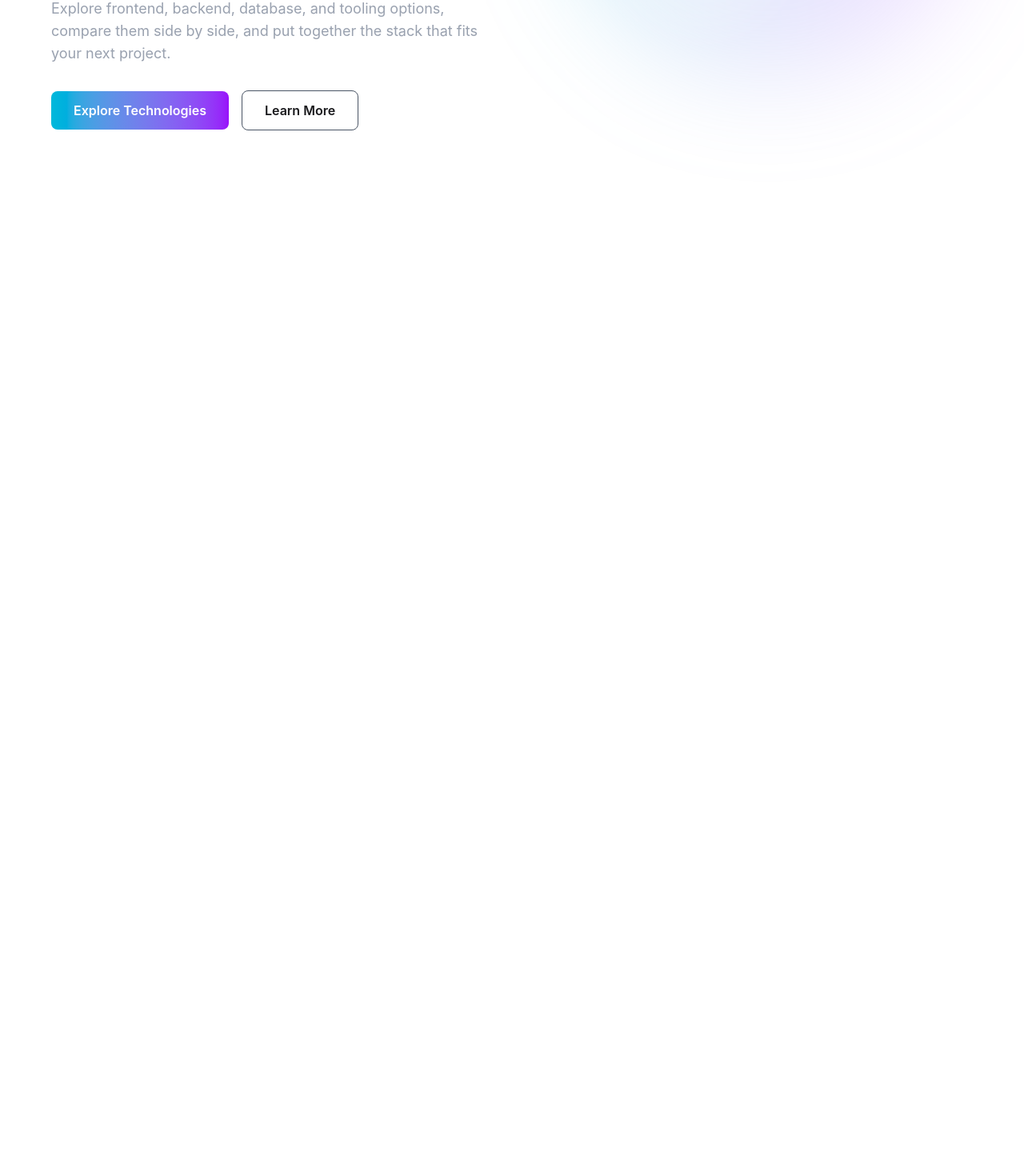
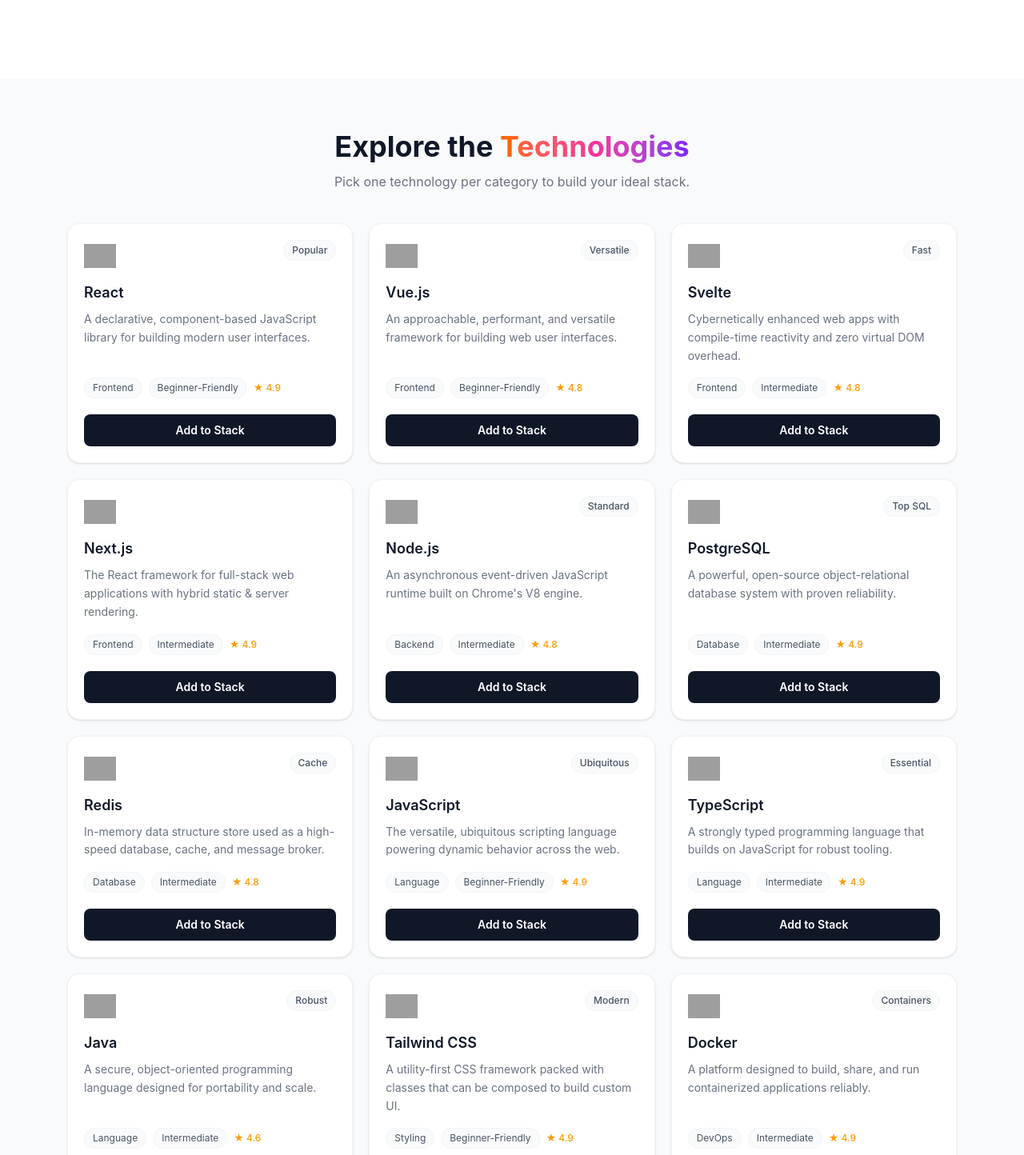
Before and after one commit to armani990/Assignment-005, a React (Vite) app: page / in a window 1280 px wide. Shown: the part 606-2050 px from the top of the page at 80% size. Before the commit the page ends 833 px from the top, so only its background shows below. Built offline with nearby package versions, Linux system fonts and the light colour scheme; grey boxes are pictures that could not be loaded.

Commit message:
card section add

```diff
--- a/package.json
+++ b/package.json
@@ -13,6 +13,7 @@
     "@tailwindcss/vite": "^4.3.3",
     "react": "^19.2.8",
     "react-dom": "^19.2.8",
+    "react-toastify": "^11.1.0",
     "tailwindcss": "^4.3.3"
   },
   "devDependencies": {
--- a/public/technologies.json
+++ b/public/technologies.json
@@ -0,0 +1,122 @@
+[
+  {
+    "id": "react",
+    "name": "React",
+    "category": "Frontend",
+    "description": "A declarative, component-based JavaScript library for building modern user interfaces.",
+    "icon": "https://cdn.jsdelivr.net/gh/devicons/devicon/icons/react/react-original.svg",
+    "rating": 4.9,
+    "difficulty": "Beginner-Friendly",
+    "badge": "Popular"
+  },
+  {
+    "id": "vue",
+    "name": "Vue.js",
+    "category": "Frontend",
+    "description": "An approachable, performant, and versatile framework for building web user interfaces.",
+    "icon": "https://cdn.jsdelivr.net/gh/devicons/devicon/icons/vuejs/vuejs-original.svg",
+    "rating": 4.8,
+    "difficulty": "Beginner-Friendly",
+    "badge": "Versatile"
+  },
+  {
+    "id": "svelte",
+    "name": "Svelte",
+    "category": "Frontend",
+    "description": "Cybernetically enhanced web apps with compile-time reactivity and zero virtual DOM overhead.",
+    "icon": "https://cdn.jsdelivr.net/gh/devicons/devicon/icons/svelte/svelte-original.svg",
+    "rating": 4.8,
+    "difficulty": "Intermediate",
+    "badge": "Fast"
+  },
+  {
+    "id": "nextjs",
+    "name": "Next.js",
+    "category": "Frontend",
+    "description": "The React framework for full-stack web applications with hybrid static & server rendering.",
+    "icon": "https://cdn.jsdelivr.net/gh/devicons/devicon/icons/nextjs/nextjs-original.svg",
+    "rating": 4.9,
+    "difficulty": "Intermediate",
+    "badge": null
+  },
+  {
+    "id": "nodejs",
+    "name": "Node.js",
+    "category": "Backend",
+    "description": "An asynchronous event-driven JavaScript runtime built on Chrome's V8 engine.",
+    "icon": "https://cdn.jsdelivr.net/gh/devicons/devicon/icons/nodejs/nodejs-original.svg",
+    "rating": 4.8,
+    "difficulty": "Intermediate",
+    "badge": "Standard"
+  },
+  {
+    "id": "postgresql",
+    "name": "PostgreSQL",
+    "category": "Database",
+    "description": "A powerful, open-source object-relational database system with proven reliability.",
+    "icon": "https://cdn.jsdelivr.net/gh/devicons/devicon/icons/postgresql/postgresql-original.svg",
+    "rating": 4.9,
+    "difficulty": "Intermediate",
+    "badge": "Top SQL"
+  },
+  {
+    "id": "redis",
+    "name": "Redis",
+    "category": "Database",
+    "description": "In-memory data structure store used as a high-speed database, cache, and message broker.",
+    "icon": "https://cdn.jsdelivr.net/gh/devicons/devicon/icons/redis/redis-original.svg",
+    "rating": 4.8,
+    "difficulty": "Intermediate",
+    "badge": "Cache"
+  },
+  {
+    "id": "javascript",
+    "name": "JavaScript",
+    "category": "Language",
+    "description": "The versatile, ubiquitous scripting language powering dynamic behavior across the web.",
+    "icon": "https://cdn.jsdelivr.net/gh/devicons/devicon/icons/javascript/javascript-original.svg",
+    "rating": 4.9,
+    "difficulty": "Beginner-Friendly",
+    "badge": "Ubiquitous"
+  },
+  {
+    "id": "typescript",
+    "name": "TypeScript",
+    "category": "Language",
+    "description": "A strongly typed programming language that builds on JavaScript for robust tooling.",
+    "icon": "https://cdn.jsdelivr.net/gh/devicons/devicon/icons/typescript/typescript-original.svg",
+    "rating": 4.9,
+    "difficulty": "Intermediate",
+    "badge": "Essential"
+  },
+  {
+    "id": "java",
+    "name": "Java",
+    "category": "Language",
+    "description": "A secure, object-oriented programming language designed for portability and scale.",
+    "icon": "https://cdn.jsdelivr.net/gh/devicons/devicon/icons/java/java-original.svg",
+    "rating": 4.6,
+    "difficulty": "Intermediate",
+    "badge": "Robust"
+  },
+  {
+    "id": "tailwind",
+    "name": "Tailwind CSS",
+    "category": "Styling",
+    "description": "A utility-first CSS framework packed with classes that can be composed to build custom UI.",
+    "icon": "https://cdn.jsdelivr.net/gh/devicons/devicon/icons/tailwindcss/tailwindcss-original.svg",
+    "rating": 4.9,
+    "difficulty": "Beginner-Friendly",
+    "badge": "Modern"
+  },
+  {
+    "id": "docker",
+    "name": "Docker",
+    "category": "DevOps",
+    "description": "A platform designed to build, share, and run containerized applications reliably.",
+    "icon": "https://cdn.jsdelivr.net/gh/devicons/devicon/icons/docker/docker-original.svg",
+    "rating": 4.9,
+    "difficulty": "Intermediate",
+    "badge": "Containers"
+  }
+]
--- a/src/App.tsx
+++ b/src/App.tsx
@@ -1,14 +1,59 @@
-import Banner from "./components/Banner"
-import Navbar from "./components/Navbar"
+import { useEffect, useState } from "react";
+import Banner from "./components/Banner";
+import Navbar from "./components/Navbar";
+import TechnologyCard from "./components/TechnologyCard";
+import type { Technology } from "./types/technology";
 
 function App() {
+  const [technologies, setTechnologies] = useState<Technology[]>([]);
+  const [stack, setStack] = useState<Technology[]>([]);
+
+  useEffect(() => {
+    fetch("/technologies.json")
+      .then((res) => res.json())
+      .then((data) => setTechnologies(data))
+      .catch((error) => {
+        console.error("Failed to load technologies:", error);
+      });
+  }, []);
+
+  const handleAdd = (tech: Technology) => {
+    setStack((prev) => [...prev, tech]);
+  };
 
   return (
     <>
-      <Navbar></Navbar>
-      <Banner></Banner>
+      <Navbar />
+      <Banner />
+
+      <section id="technologies" className="bg-gray-50 py-16">
+        <div className="mx-auto max-w-6xl px-5">
+          <div className="mb-10 text-center">
+            <h2 className="text-3xl font-bold text-gray-900 md:text-4xl">
+              Explore the{" "}
+              <span className="bg-gradient-to-r from-orange-500 via-pink-500 to-violet-600 bg-clip-text text-transparent">
+                Technologies
+              </span>
+            </h2>
+            <p className="mx-auto mt-3 max-w-2xl text-gray-500">
+              Pick one technology per category to build your ideal stack.
+            </p>
+          </div>
+
+          <div className="grid grid-cols-1 gap-5 sm:grid-cols-2 lg:grid-cols-3">
+            {technologies.map((tech) => (
+              <TechnologyCard
+                key={tech.id}
+                tech={tech}
+                isAdded={stack.some((item) => item.id === tech.id)}
+                onAdd={handleAdd}
+              />
+            ))}
+          </div>
+        </div>
+      </section>
     </>
-  )
+  );
 }
 
-export default App
+export default App;
--- a/src/components/Banner.tsx
+++ b/src/components/Banner.tsx
@@ -2,57 +2,47 @@
 
 const Banner = () => {
   return (
-    <section className="w-full min-h-[calc(100vh-80px)] flex items-center">
-      <div className="max-w-7xl mx-auto w-full px-6 md:px-10 lg:px-16 py-16">
+    <section id="home" className="w-full bg-white">
+      <div className="max-w-6xl mx-auto px-5 py-16 lg:py-24">
         <div className="grid grid-cols-1 lg:grid-cols-2 items-center gap-12 lg:gap-16">
-
           {/* Left Content */}
           <div className="text-center lg:text-left">
-
-
-            <h1 className="text-4xl sm:text-5xl md:text-6xl lg:text-7xl font-bold leading-tight text-white">
-              Explore the{" "}
-              <span className="bg-gradient-to-r from-cyan-400 to-purple-500 bg-clip-text text-transparent">
-                Build Your Ideal
+            <h1 className="text-4xl sm:text-5xl md:text-6xl font-bold leading-tight text-gray-900">
+              Build Your Ideal{" "}
+              <span className="bg-gradient-to-r from-orange-500 via-pink-500 to-violet-600 bg-clip-text text-transparent">
                 Development Stack
               </span>
             </h1>
 
-            <p className="mt-6 max-w-xl mx-auto lg:mx-0 text-gray-400 text-base md:text-lg leading-7">
+            <p className="mt-6 max-w-xl mx-auto lg:mx-0 text-gray-500 text-base md:text-lg leading-7">
               Explore frontend, backend, database, and tooling options,
-            compare them side by side, and put together the stack that fits your
-            next project.
+              compare them side by side, and put together the stack that fits
+              your next project.
             </p>
 
             {/* Buttons */}
             <div className="mt-8 flex flex-col sm:flex-row items-center lg:justify-start justify-center gap-4">
+              <a
+                href="#technologies"
+                className="w-full sm:w-auto px-7 py-3 rounded-lg font-semibold text-white bg-gradient-to-r from-orange-500 via-pink-500 to-violet-600 hover:opacity-90 transition"
+              >
+                Explore Technologies
+              </a>
 
-              <button className="w-full sm:w-auto px-7 py-3 rounded-lg font-semibold text-white bg-gradient-to-r from-cyan-500 to-purple-600 hover:scale-105 transition-transform duration-300">
-                Explore Technologies
-              </button>
-
-              <button className="w-full sm:w-auto px-7 py-3 rounded-lg font-semibold border border-gray-600 hover:border-purple-500 hover:text-purple-400 transition-all duration-300">
+              <button className="w-full sm:w-auto px-7 py-3 rounded-lg font-semibold border border-gray-300 text-gray-700 hover:border-pink-400 hover:text-pink-500 transition">
                 Learn More
               </button>
-
             </div>
           </div>
 
           {/* Right Image */}
           <div className="flex justify-center lg:justify-end">
-            <div className="relative w-full max-w-lg">
-
-              <div className="absolute inset-0 bg-gradient-to-r from-cyan-500/20 to-purple-500/20 blur-3xl rounded-full" />
-
-              <img
-                src={bannerImage}
-                alt="Technology banner"
-                className="relative w-full object-contain animate-[float_4s_ease-in-out_infinite]"
-              />
-
-            </div>
+            <img
+              src={bannerImage}
+              alt="Technology banner"
+              className="w-full max-w-md object-contain"
+            />
           </div>
-
         </div>
       </div>
     </section>
--- /dev/null
+++ b/src/components/TechnologyCard.tsx
@@ -0,0 +1,63 @@
+import type { Technology } from "../types/technology";
+
+interface Props {
+  tech: Technology;
+  isAdded: boolean;
+  onAdd: (tech: Technology) => void;
+}
+
+const TechnologyCard = ({ tech, isAdded, onAdd }: Props) => {
+  return (
+    <div className="bg-white border border-gray-100 rounded-2xl p-5 shadow-sm hover:shadow-md transition flex flex-col">
+      <div className="flex items-start justify-between mb-3">
+        <img
+          src={tech.icon}
+          alt={tech.name}
+          className="w-10 h-10 object-contain"
+        />
+
+        {tech.badge && (
+          <span className="text-xs font-medium px-2.5 py-1 rounded-full bg-gray-50 text-gray-600 border border-gray-100">
+            {tech.badge}
+          </span>
+        )}
+      </div>
+
+      <h3 className="text-lg font-semibold text-gray-900">
+        {tech.name}
+      </h3>
+
+      <p className="mt-2 text-sm text-gray-500 leading-relaxed flex-1">
+        {tech.description}
+      </p>
+
+      <div className="mt-4 flex flex-wrap items-center gap-2 text-xs">
+        <span className="px-2.5 py-1 rounded-full bg-gray-50 text-gray-600 border border-gray-100">
+          {tech.category}
+        </span>
+
+        <span className="px-2.5 py-1 rounded-full bg-gray-50 text-gray-600 border border-gray-100">
+          {tech.difficulty}
+        </span>
+
+        <span className="flex items-center gap-1 text-amber-500 font-medium">
+          ★ {tech.rating}
+        </span>
+      </div>
+
+      <button
+        onClick={() => onAdd(tech)}
+        disabled={isAdded}
+        className={`mt-5 w-full py-2.5 rounded-lg text-sm font-semibold transition ${
+          isAdded
+            ? "bg-gray-100 text-gray-400 cursor-not-allowed"
+            : "bg-gray-900 text-white hover:bg-gray-800"
+        }`}
+      >
+        {isAdded ? "✓ Added to Stack" : "Add to Stack"}
+      </button>
+    </div>
+  );
+};
+
+export default TechnologyCard;
```
Also changed, not shown: 1 other file (tests, documents, lock files or other folders).
